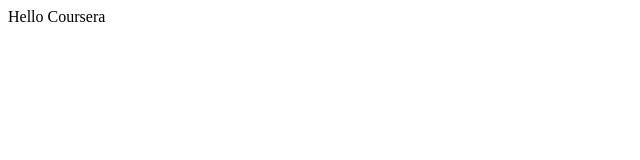
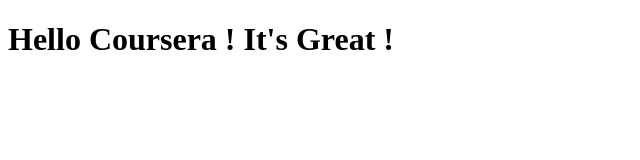
Before and after one commit to hypefi/course_web_repo_anas, a plain HTML site: page site/index.html in a window 1280 px wide. Shown: the whole page, without its empty margins (0-640 px from the left). Drawn offline with Linux system fonts and the light colour scheme.

Commit message:
my first page

```diff
--- a/site/index.html
+++ b/site/index.html
@@ -4,6 +4,6 @@
 	<title>Hello Coursera</title>
 </head>
 <body>
-<hl>Hello Coursera</hl>
+<h1>Hello Coursera ! It's Great !</h1>
 </body>
 </html>
```
